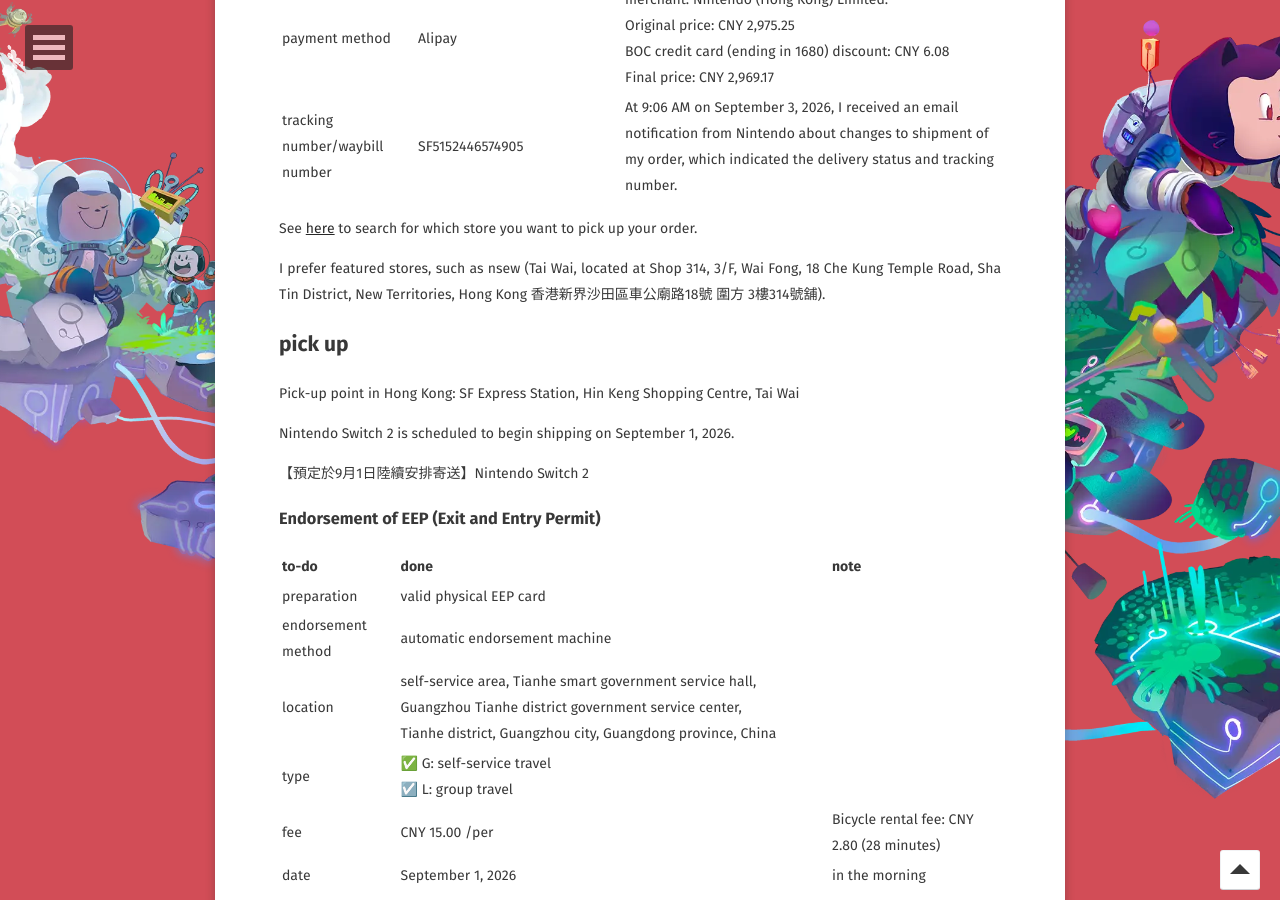
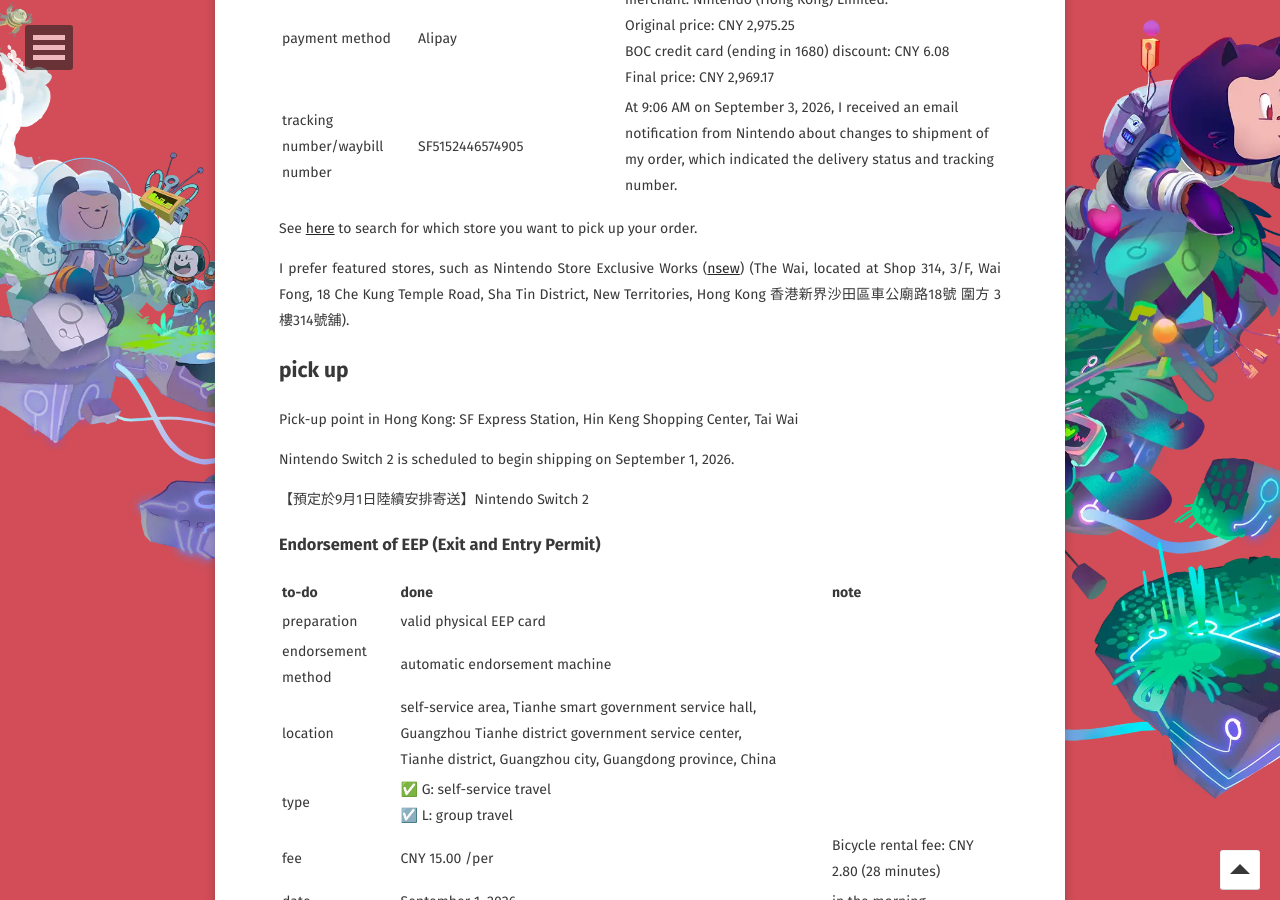
Before and after one commit to WebPavel/WebPavel.github.io, a Jekyll site: the page built from _posts/2026-08-31-purchase-Switch2-from-Nintendo-Store-in-Hong-Kong.md, in a window 1280 px wide and 900 px high, scrolled down 1890 px. Built offline with Jekyll 4.4.1, drawn with Linux system fonts in a browser that asks for light colours; some web fonts are replaced; comment, search, counter and statistics services are not loaded.

Commit message:
fix: revert to the correct name of NSEW

```diff
--- a/_posts/2026-08-31-purchase-Switch2-from-Nintendo-Store-in-Hong-Kong.md
+++ b/_posts/2026-08-31-purchase-Switch2-from-Nintendo-Store-in-Hong-Kong.md
@@ -61,11 +61,11 @@
 
 See [here](https://www.nintendo.com/hk/hardware/switch/store/index.html) to search for which store you want to pick up your order.
 
-I prefer featured stores, such as nsew (Tai Wai, located at Shop 314, 3/F, Wai Fong, 18 Che Kung Temple Road, Sha Tin District, New Territories, Hong Kong 香港新界沙田區車公廟路18號 圍方 3樓314號舖).
+I prefer featured stores, such as Nintendo Store Exclusive Works ([nsew](https://www.nsewstore.com)) (The Wai, located at Shop 314, 3/F, Wai Fong, 18 Che Kung Temple Road, Sha Tin District, New Territories, Hong Kong 香港新界沙田區車公廟路18號 圍方 3樓314號舖).
 
 ## pick up
 
-Pick-up point in Hong Kong: SF Express Station, Hin Keng Shopping Centre, Tai Wai
+Pick-up point in Hong Kong: SF Express Station, Hin Keng Shopping Center, Tai Wai
 
 Nintendo Switch 2 is scheduled to begin shipping on September 1, 2026.
 
```
